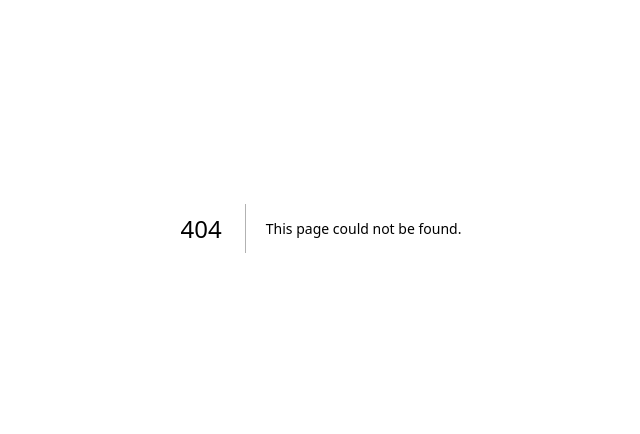
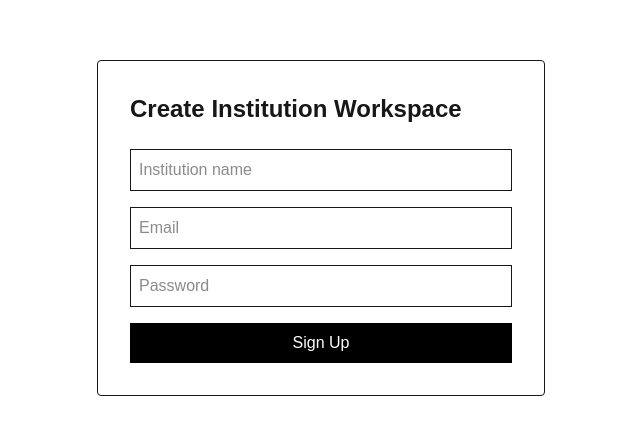
Before and after one commit to amsorrytola/pricing-leakage-platform, a Next.js app in the folder frontend/: page /signup in a window 1280 px wide. Before the commit this address had no page. Shown: the part 172-606 px from the top of the page, without its empty margins (319-959 px from the left). Built offline with nearby package versions, Linux system fonts and the light colour scheme; no server answers.

Commit message:
feat: implement login and signup pages with Supabase authentication

```diff
--- /dev/null
+++ b/frontend/app/(auth)/login/page.tsx
@@ -0,0 +1,64 @@
+// frontend/app/login/page.tsx
+"use client";
+
+import { useState } from "react";
+import { supabase } from "@/lib/supabaseClient";
+import { useRouter } from "next/navigation";
+
+export default function LoginPage() {
+  const router = useRouter();
+  const [email, setEmail] = useState("");
+  const [password, setPassword] = useState("");
+  const [error, setError] = useState<string | null>(null);
+
+  async function handleLogin(e: React.FormEvent) {
+    e.preventDefault();
+
+    const { error } = await supabase.auth.signInWithPassword({
+      email,
+      password,
+    });
+
+    if (error) {
+      setError(error.message);
+      return;
+    }
+
+    router.push("/workspace");
+  }
+
+  return (
+    <main className="min-h-screen flex items-center justify-center">
+      <form
+        onSubmit={handleLogin}
+        className="w-full max-w-md border p-8 rounded"
+      >
+        <h1 className="text-2xl font-semibold mb-6">Sign In</h1>
+
+        <input
+          type="email"
+          placeholder="Email"
+          value={email}
+          onChange={(e) => setEmail(e.target.value)}
+          className="w-full mb-4 border p-2"
+          required
+        />
+
+        <input
+          type="password"
+          placeholder="Password"
+          value={password}
+          onChange={(e) => setPassword(e.target.value)}
+          className="w-full mb-4 border p-2"
+          required
+        />
+
+        {error && <p className="text-red-600 mb-4">{error}</p>}
+
+        <button className="w-full bg-black text-white py-2">
+          Login
+        </button>
+      </form>
+    </main>
+  );
+}
--- /dev/null
+++ b/frontend/app/(auth)/signup/page.tsx
@@ -0,0 +1,104 @@
+// frontend/app/signup/page.tsx
+"use client";
+
+import { useState } from "react";
+import { supabase } from "@/lib/supabaseClient";
+import { useRouter } from "next/navigation";
+
+export default function SignupPage() {
+  const router = useRouter();
+
+  const [email, setEmail] = useState("");
+  const [password, setPassword] = useState("");
+  const [institution, setInstitution] = useState("");
+  const [error, setError] = useState<string | null>(null);
+  const [loading, setLoading] = useState(false);
+
+  async function handleSignup(e: React.FormEvent) {
+    e.preventDefault();
+    setLoading(true);
+    setError(null);
+
+    const { data, error: authError } = await supabase.auth.signUp({
+      email,
+      password,
+    });
+
+    if (authError || !data.user) {
+      setError(authError?.message || "Signup failed");
+      setLoading(false);
+      return;
+    }
+
+    // 1️⃣ create institution
+    const { data: institutionRow, error: instError } = await supabase
+      .from("institutions")
+      .insert({ name: institution })
+      .select()
+      .single();
+
+    if (instError) {
+      setError("Failed to create institution");
+      setLoading(false);
+      return;
+    }
+
+    // 2️⃣ link user to institution
+    await supabase.from("profiles").insert({
+      id: data.user.id,
+      institution_id: institutionRow.id,
+      email,
+    });
+
+    router.push("/workspace");
+  }
+
+  return (
+    <main className="min-h-screen flex items-center justify-center">
+      <form
+        onSubmit={handleSignup}
+        className="w-full max-w-md border p-8 rounded"
+      >
+        <h1 className="text-2xl font-semibold mb-6">
+          Create Institution Workspace
+        </h1>
+
+        <input
+          placeholder="Institution name"
+          value={institution}
+          onChange={(e) => setInstitution(e.target.value)}
+          className="w-full mb-4 border p-2"
+          required
+        />
+
+        <input
+          type="email"
+          placeholder="Email"
+          value={email}
+          onChange={(e) => setEmail(e.target.value)}
+          className="w-full mb-4 border p-2"
+          required
+        />
+
+        <input
+          type="password"
+          placeholder="Password"
+          value={password}
+          onChange={(e) => setPassword(e.target.value)}
+          className="w-full mb-4 border p-2"
+          required
+        />
+
+        {error && <p className="text-red-600 mb-4">{error}</p>}
+
+        <button
+          type="submit"
+          disabled={loading}
+          className="w-full bg-black text-white py-2"
+        >
+          {loading ? "Creating..." : "Sign Up"}
+        </button>
+      </form>
+    </main>
+  );
+}
--- /dev/null
+++ b/frontend/app/(workspace)/workspace/page.tsx
@@ -0,0 +1,13 @@
+// frontend/app/(workspace)/page.tsx
+export default function WorkspaceHome() {
+  return (
+    <main className="p-10">
+      <h1 className="text-2xl font-semibold">
+        Workspace Dashboard (Phase 3)
+      </h1>
+      <p className="text-gray-600 mt-2">
+        Auth successful. Institution context is ready.
+      </p>
+    </main>
+  );
+}
```
